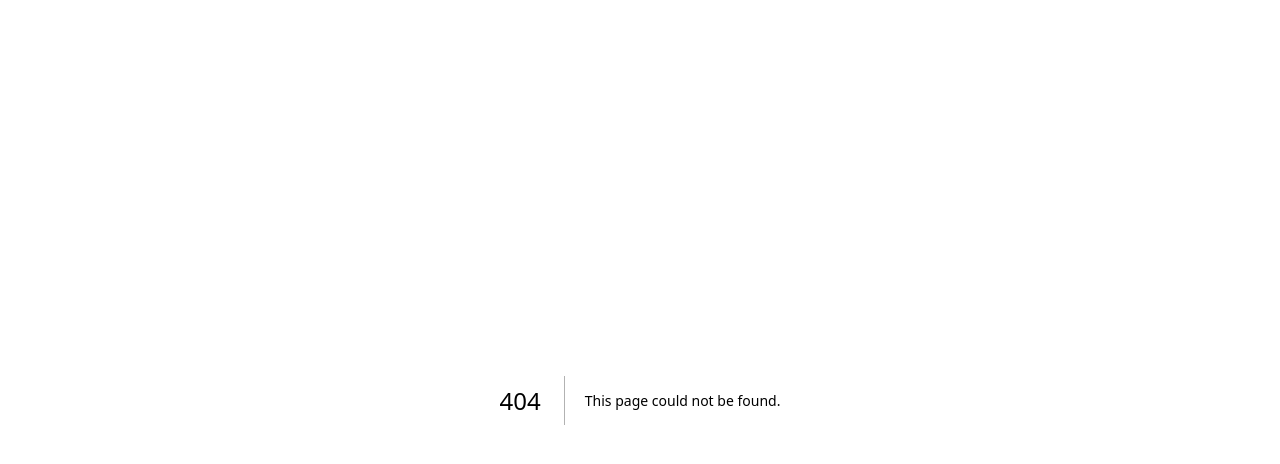
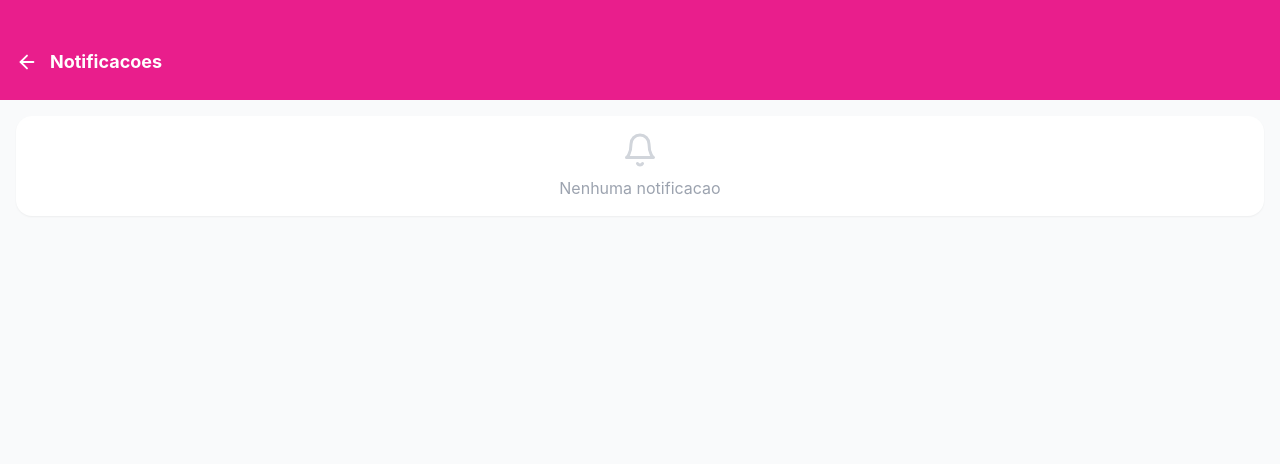
Before and after one commit to juliatedeschi7-creator/salao2.0, a Next.js app: page /cliente/notificacoes in a window 1280 px wide. Before the commit this address had no page. Shown: the top 464 px of the page. Built offline with nearby package versions, Linux system fonts and the light colour scheme.

Commit message:
Criar page.tsx

```diff
--- /dev/null
+++ b/src/app/cliente/notificacoes/page.tsx
@@ -0,0 +1,54 @@
+'use client'
+import { useEffect, useState } from 'react'
+import { supabase } from '@/lib/supabase'
+import { useAuth } from '@/lib/hooks/useAuth'
+import { useRouter } from 'next/navigation'
+import { ArrowLeft, Bell } from 'lucide-react'
+
+export default function ClienteNotificacoesPage() {
+  const { profile, loading } = useAuth()
+  const router = useRouter()
+  const [salao, setSalao] = useState<any>(null)
+  const [notificacoes, setNotificacoes] = useState<any[]>([])
+
+  useEffect(() => {
+    if (!loading && profile) carregarDados()
+  }, [loading])
+
+  async function carregarDados() {
+    const { data: cli } = await supabase.from('clientes').select('*, saloes(*)').eq('profile_id', profile!.id).single()
+    setSalao(cli?.saloes)
+    const { data: notifs } = await supabase.from('notificacoes').select('*')
+      .eq('destinatario_id', profile!.id).order('created_at', { ascending: false })
+    setNotificacoes(notifs || [])
+    await supabase.from('notificacoes').update({ lida: true }).eq('destinatario_id', profile!.id).eq('lida', false)
+  }
+
+  const cor = salao?.cor_primaria || '#E91E8C'
+
+  return (
+    <div className="min-h-screen bg-gray-50">
+      <div className="px-4 pt-12 pb-6 flex items-center gap-3" style={{ backgroundColor: cor }}>
+        <button onClick={() => router.back()}><ArrowLeft size={22} className="text-white" /></button>
+        <h1 className="font-bold text-white text-lg">Notificacoes</h1>
+      </div>
+      <div className="px-4 py-4 flex flex-col gap-3">
+        {notificacoes.length === 0 ? (
+          <div className="card text-center py-10">
+            <Bell size={36} className="text-gray-300 mx-auto mb-2" />
+            <p className="text-gray-400">Nenhuma notificacao</p>
+          </div>
+        ) : notificacoes.map(n => (
+          <div key={n.id} className={'card flex flex-col gap-1 ' + (!n.lida ? 'border-l-4' : '')}
+            style={!n.lida ? { borderColor: cor } : {}}>
+            <div className="flex justify-between items-start">
+              <p className="font-semibold text-gray-900 text-sm">{n.titulo}</p>
+              <p className="text-xs text-gray-400 ml-2">{new Date(n.created_at).toLocaleDateString('pt-BR')}</p>
+            </div>
+            <p className="text-sm text-gray-500">{n.mensagem}</p>
+          </div>
+        ))}
+      </div>
+    </div>
+  )
+}
```
